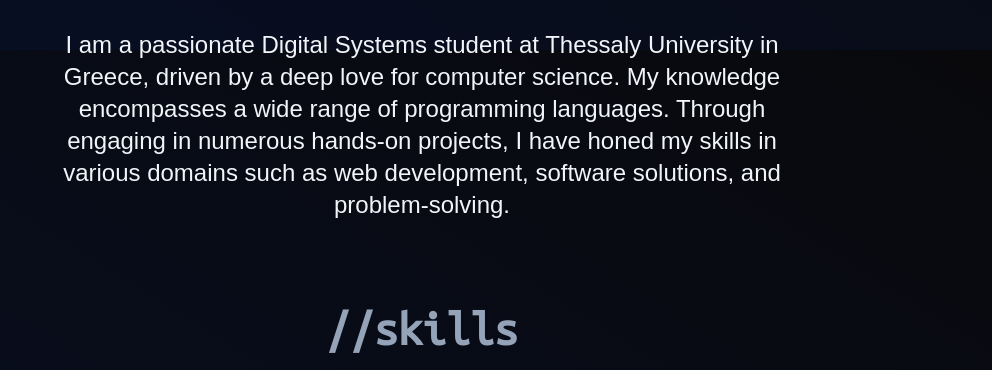
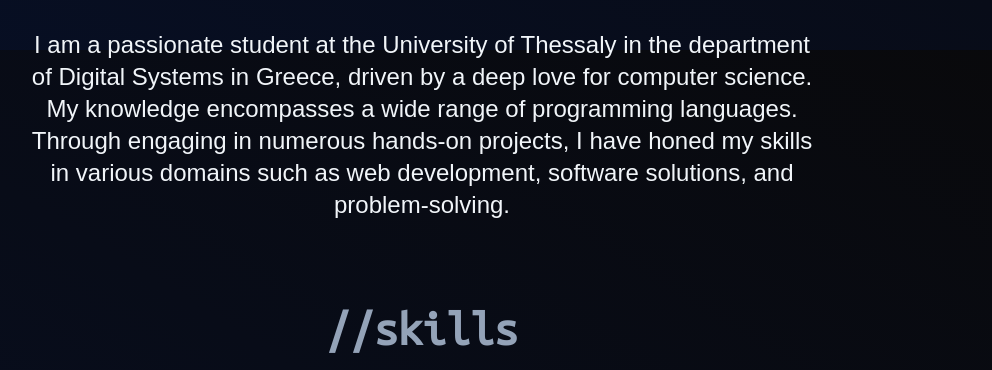
Before and after one commit to Nikos-Chatzoudas/portofolio, a website built with Vite: page index.html in a window 1280 px wide. Shown: the part 750-1120 px from the top of the page, without its empty margins (218-1210 px from the left). Built offline with nearby package versions, Linux system fonts and the light colour scheme; a web font is replaced by a local one.

Commit message:
Update index.html

```diff
--- a/index.html
+++ b/index.html
@@ -68,7 +68,7 @@
             <div class="about__content">
               <h1 class="about__title  ">//about_me</h1>
               <p class="about__description  ">
-                I am a passionate Digital Systems student at Thessaly University
+                I am a passionate student at the University of Thessaly in the department of Digital Systems
                 in Greece, driven by a deep love for computer science. My
                 knowledge encompasses a wide range of programming languages.
                 Through engaging in numerous hands-on projects, I have honed my
```
